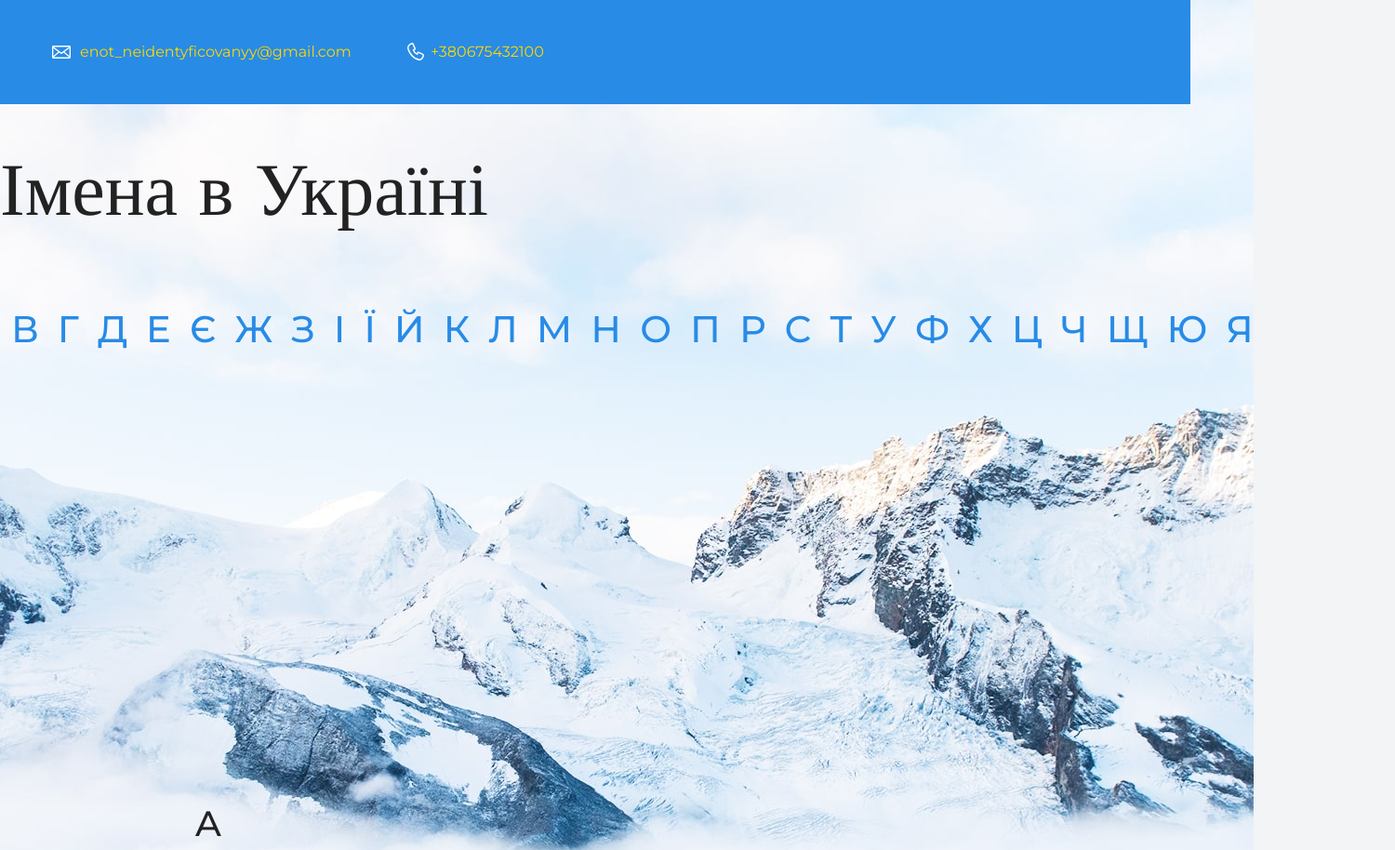
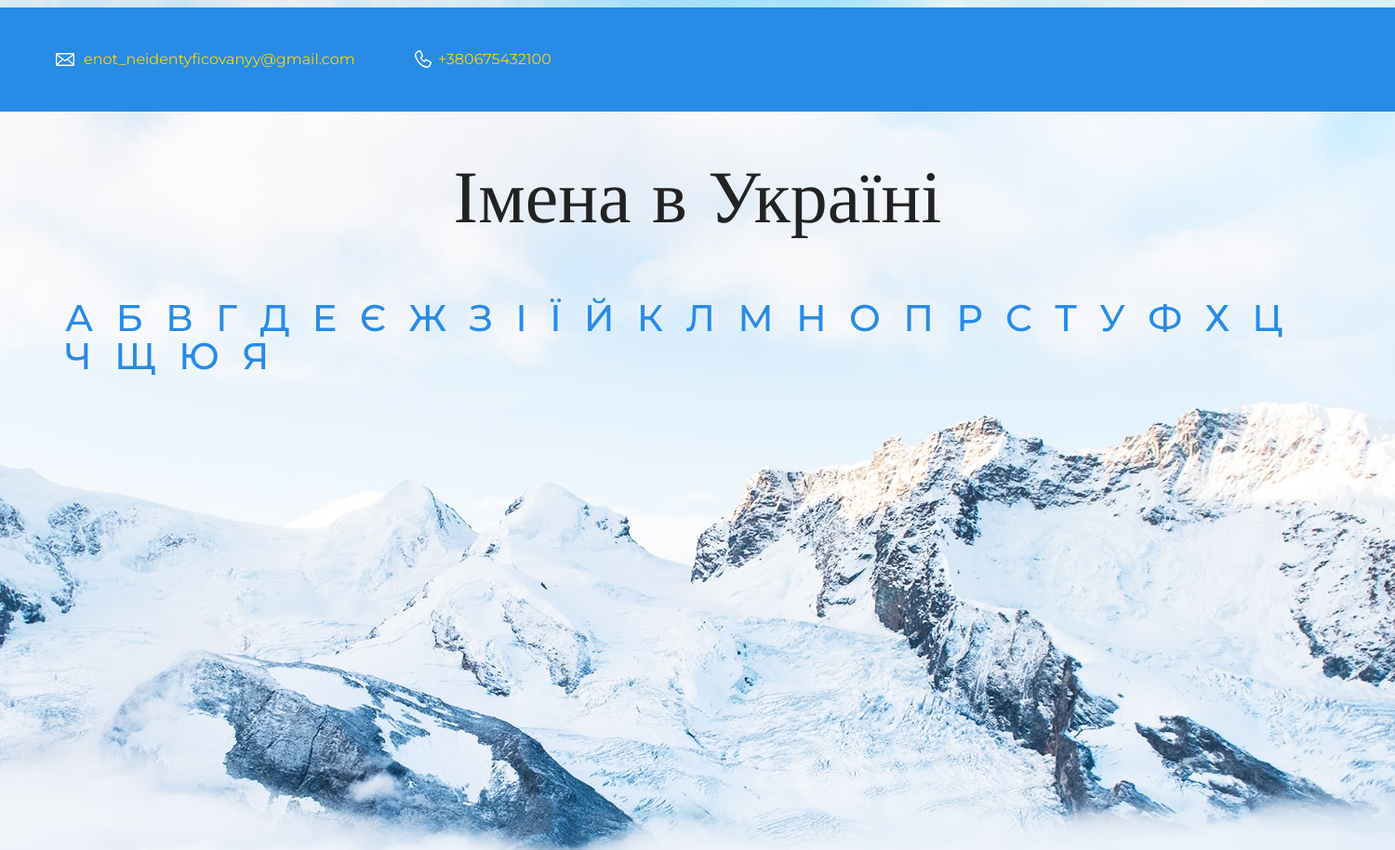
Before and after one commit to Vadym1983/Names_in_Ukraine, a plain HTML site: page index.html in a window 1280 px wide. Shown: the top 914 px of the page at 93% size, 1500 px wide, since content can reach past the window. Drawn offline with nearby package versions, Linux system fonts and the light colour scheme.

Commit message:
Update style.css
changes

```diff
--- a/style.css
+++ b/style.css
@@ -2,12 +2,12 @@
 html,
 body {
     padding: 0;
-    margin: 0 auto;
+    margin-left: auto;
+    margin-right: auto;
 }
 
 body {
-  margin: 0;
-  /* min-width: 960px; */
+  min-width: 1500px;
   font-family: "Montserrat", "Helvetica", "Arial", sans-serif;
   font-size: 16px;
   line-height: 32px;
@@ -18,20 +18,20 @@ body {
   background-position: top center;
 }
 
-.container {
+/* .container {
   max-width: 860px;
   margin: 0 auto;
   padding: 0 16px;
-  }
+  } */
 
 .page-header {
-  margin: 0 0 50px;
+  margin-bottom: 50px;
   padding: 40px 0 40px;
   background-color: #288be6;
 }
 
 .page-header a {
-  margin-left: 56px;
+  margin-left: 60px;
   color:gold;
   text-decoration: none;
   background-repeat: no-repeat;
@@ -51,15 +51,15 @@ body {
 /* Імена в Україні */
 
 .title-text {
-  margin-bottom: 80px;
-}
-
-.title-text .container {
-  max-width: 1408px;
+  margin: 0 auto;
+  margin-bottom: 60px;
+  max-width: 1400px;
   text-align: center;
 }
 
 .main_title {
+  display:flex;
+  justify-content: center;
   margin: 0 0 16px;
   font-family: "Old Standard TT", "Times", "Times New Roman", serif;
   font-size: 80px;
@@ -70,27 +70,20 @@ body {
 /* Список літер */
 
 .header_box {
-  display:flex;
-  justify-content: center;
   margin: 0 auto;
-  padding: 0 auto;
   max-width: 1600px;
-  margin-bottom: 500px;
-  /* align-items: center; */
-  /* background-color:burlywood; */
+  margin-bottom: 550px;
+  padding-left: 70px;
+  padding-right: 70px;
 }
 
 .header_content{
-  /* display:contents; */
   font-size: 40px;
   font-weight: 500;
   text-decoration: none;
   transform: none;
   color: #288be6;
-  /* letter-spacing: 6.5px; */
-  /* background-color: aqua; */
   margin-right: 20px;
-  /* margin-bottom: 200px; */
 }
 
 .header_content:hover {
@@ -105,9 +98,9 @@ body {
 
 /* Секція із А */
 .litera_section {
-  margin: 0 0 80px;
+  display:flex;
+  justify-content: center;
   color:#222222;
-  /* text-shadow: 0 10 20 20 #222222; */
 }
 
 .litera_list {
@@ -130,7 +123,6 @@ body {
 }
 
 .list_name {
-/* text-transform: uppercase; */
 text-decoration: none;
 display: inline-block;
 font-size: 22px;
@@ -141,13 +133,9 @@ color:#222222;
 
 .list_name:hover {
 transform: scaleY(1.2);
-/* transform: scaleX(1.1); */
 transition: 0.5s;
 color: #288be6;
-/* box-shadow: 0px 0px 5px 5px #288be6; */
-/* cursor:pointer; */
 border-radius: 12px;
-/* text-decoration: underline; */
 }
 
 .list_det {
@@ -160,8 +148,6 @@ border-radius: 12px;
 }
 
 .list_det:hover {
-/* transform: scaleY(1.2); */
-/* transform: scaleX(1.1); */
 transition: 0.5s;
 color: #288be6;
 box-shadow: 0px 0px 5px 5px #288be6;
@@ -191,8 +177,6 @@ border-radius: 12px;
 
 .button_anchor_end {
   padding: 16px 16px;
-  /* margin-left: 600px; */
-  /* margin-bottom: 50px; */
   text-decoration: none;
   font-size: 20px;
   text-align: center;
@@ -228,6 +212,7 @@ border-radius: 12px;
 }
 
 .page-footer {
+  margin-top: 80px;
   padding: 40px 0;
   background-color: gold;
   color: #288be6;
```
